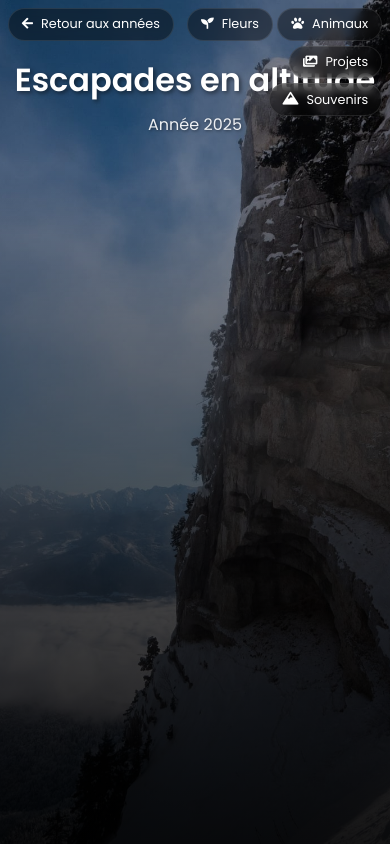
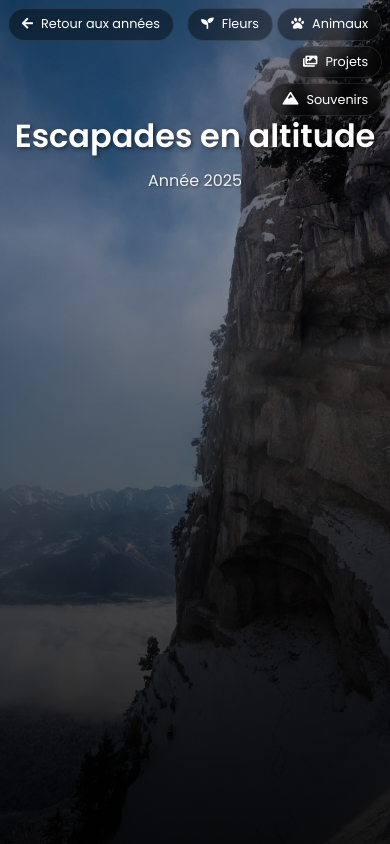
Before and after one commit to mikelum38/hiking-gallery, a Flask app: template templates/future.html in a window 390 px wide. Run offline with Flask 3, Linux system fonts and the light colour scheme; the template is opened without the code that fills it, so the values that code supplies are empty; some libraries are stand-ins or nearby versions.

Commit message:
ajustements mobiles page future

```diff
--- a/templates/future.html
+++ b/templates/future.html
@@ -155,7 +155,7 @@
             }
 
             .hero-content {
-                padding: 3.5rem 0.5rem 0;
+                padding: 7rem 0.5rem 0;
             }
 
             .hero-content h1 {
@@ -167,12 +167,14 @@
             }
 
             .gallery-section {
-                margin-top: 1rem;
+                margin-top: 2rem;
+                max-height: calc(100vh - 13rem);
             }
 
             .month-grid {
                 grid-template-columns: repeat(auto-fill, minmax(250px, 1fr));
                 gap: 0.75rem;
+                padding-bottom: 1rem;
             }
 
             .month-card {
```
